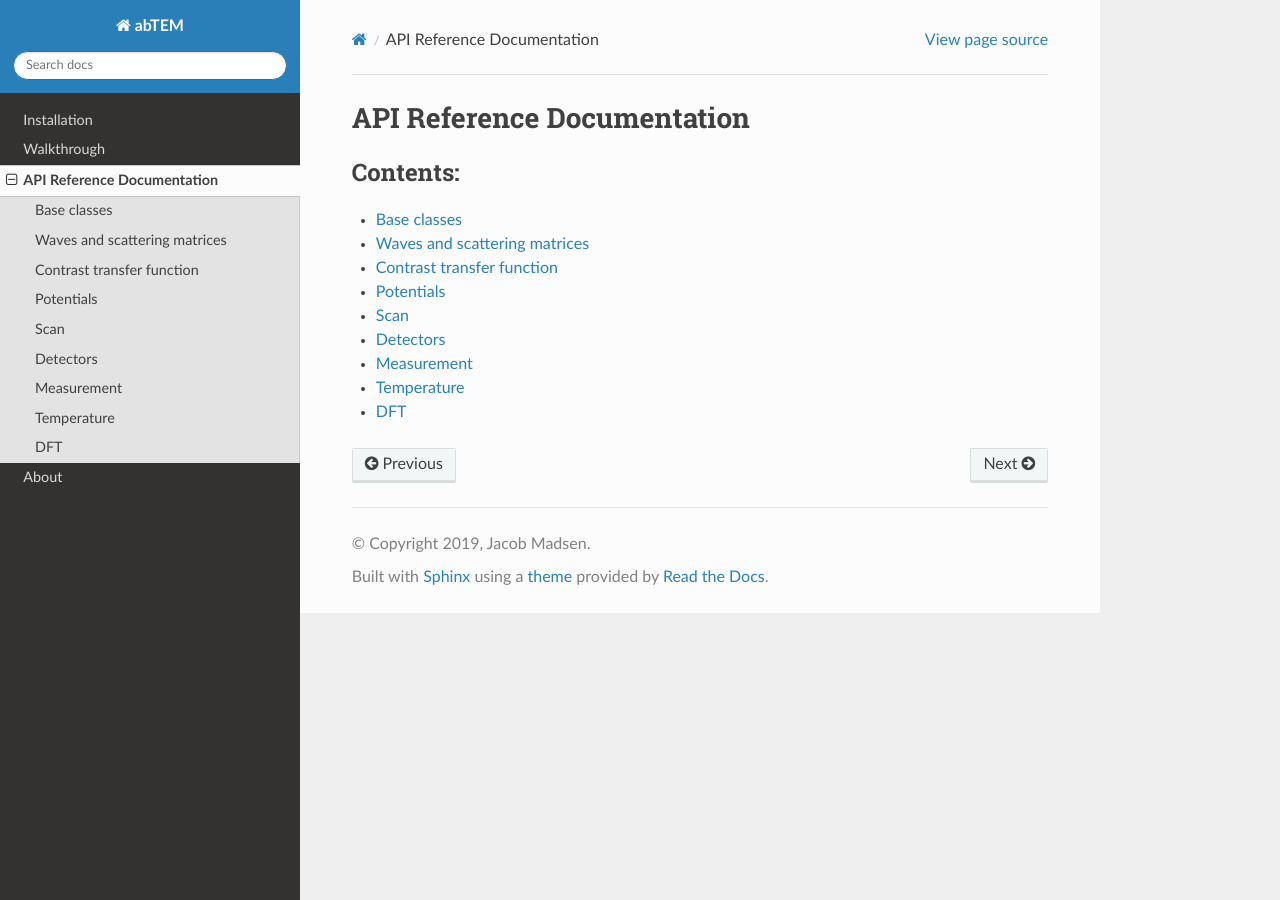
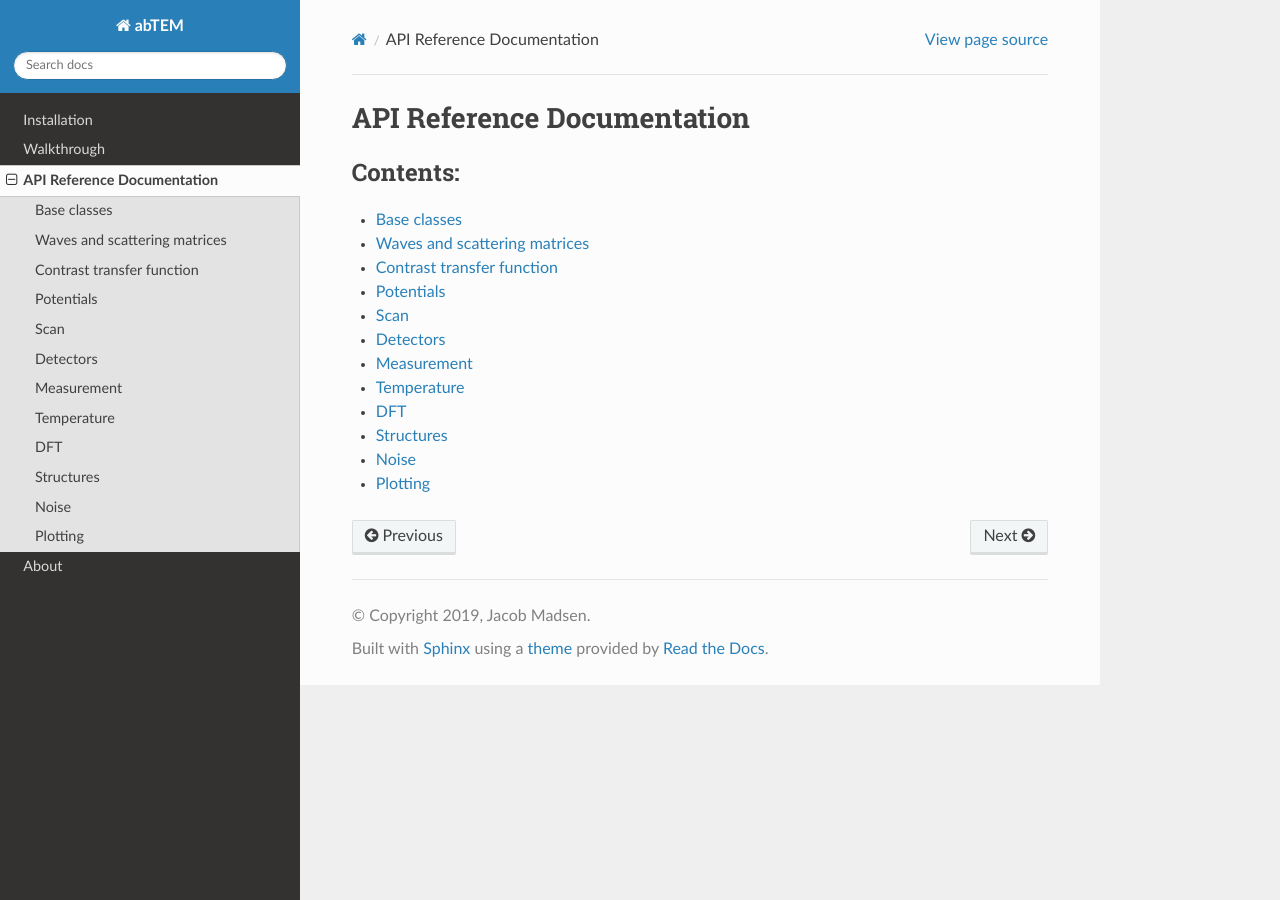
Before and after one commit to abTEM/abTEM, a Sphinx documentation site: the page built from docs/source/modules/api.rst, in a window 1280 px wide. Built offline with Sphinx 7.4.7 and the Read the Docs theme 2.0.0, drawn with Linux system fonts in a browser that asks for light colours; pages that are not in the unit, such as notebooks, are missing from menus.

Commit message:
Added noise.rst, plot.rst and structures.rst to API docs

```diff
--- a/docs/source/modules/api.rst
+++ b/docs/source/modules/api.rst
@@ -14,3 +14,6 @@ API Reference Documentation
     measure
     temperature
     dft
+    structures
+    noise
+    plot
--- /dev/null
+++ b/docs/source/modules/noise.rst
@@ -0,0 +1,6 @@
+Noise
+=====
+
+.. automodule:: abtem.noise
+    :members:
+    :inherited-members:
--- /dev/null
+++ b/docs/source/modules/plot.rst
@@ -0,0 +1,6 @@
+Plotting
+========
+
+.. automodule:: abtem.plot
+    :members:
+    :inherited-members:
--- /dev/null
+++ b/docs/source/modules/structures.rst
@@ -0,0 +1,6 @@
+Structures
+==========
+
+.. automodule:: abtem.structures
+    :members:
+    :inherited-members:
```
